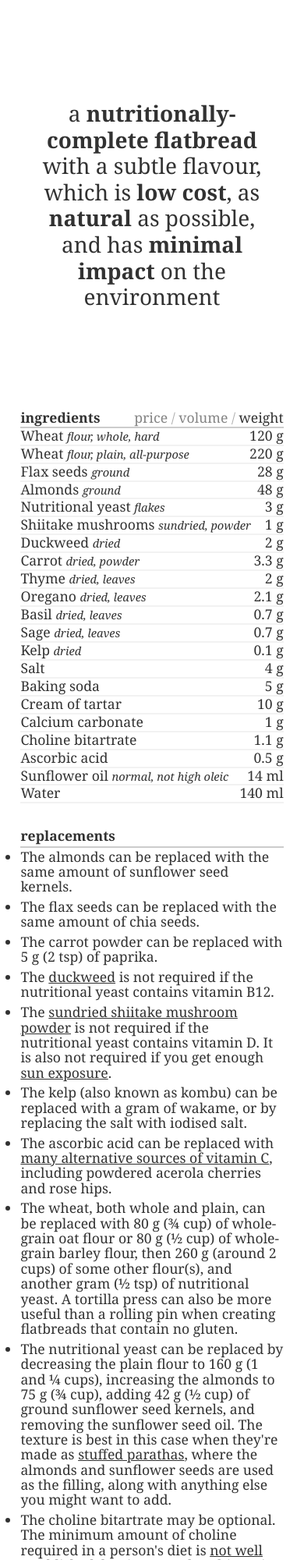
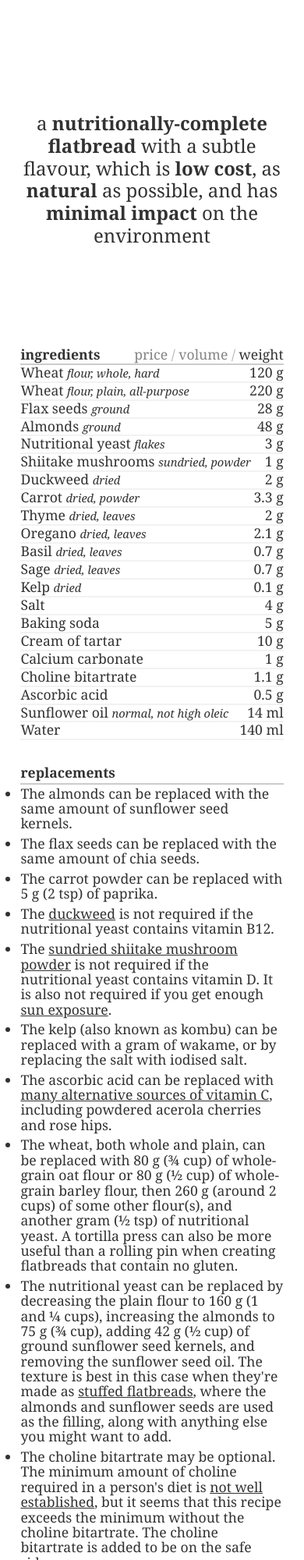
Before and after one commit to lembasbakery/lembasbakery.github.io, a website built with Parcel: page src/index.html in a window 390 px wide. Shown: the top 2000 px of the page at 78% size. Built offline with nearby package versions, Linux system fonts and the light colour scheme; files whose address does not match are found by name.

Commit message:
improved the mobile version

```diff
--- a/src/index.html
+++ b/src/index.html
@@ -475,7 +475,7 @@
 				flour to 160 g (1 and &frac14; cups), increasing the almonds to
 				75 g (&frac34; cup), adding 42 g (&frac12; cup) of ground sunflower
 				seed kernels, and removing the sunflower seed oil. The texture is best
-				in this case when they're made as <a href="https://www.manjulaskitchen.com/sweet-paratha/">stuffed parathas</a>,
+				in this case when they're made as <a href="https://www.manjulaskitchen.com/sweet-paratha/">stuffed flatbreads</a>,
 				where the almonds and sunflower seeds are used as the filling, along with
 				anything else you might want to add.
 			</li>
--- a/src/main.css
+++ b/src/main.css
@@ -13,7 +13,7 @@ body {
 
 @media (max-width: 48rem) {
 	body {
-		padding: 1 1.65rem;
+		padding: 1rem 1.65rem;
 	}
 }
 
@@ -65,12 +65,13 @@ ul {
 p.introduction {
 	text-align: center;
 	line-height: 1.2;
-	margin: 8rem 1rem;
-	font-size: 1.75rem;
+	margin: 8rem 0rem;
+	font-size: 1.5rem;
 }
 
 @media (min-width: 32rem) {
 	p.introduction {
+		font-size: 1.75rem;
 		margin: 8rem 4rem;
 		font-size: 2rem;
 	}
@@ -104,6 +105,8 @@ p.introduction {
 .ingredients > .header > .name,
 .nutrients > .header > .name {
 	font-weight: bold;
+	white-space: nowrap;
+	margin-right: 1rem;
 }
 
 .ingredients > .ingredient,
@@ -133,6 +136,7 @@ p.introduction {
 
 .unit-selector > .option {
 	transition: opacity 0.1s;
+	white-space: nowrap;
 	cursor: pointer;
 	opacity: 0.6;
 }
```
Also changed, not shown: index.html (+8 -4 lines).
